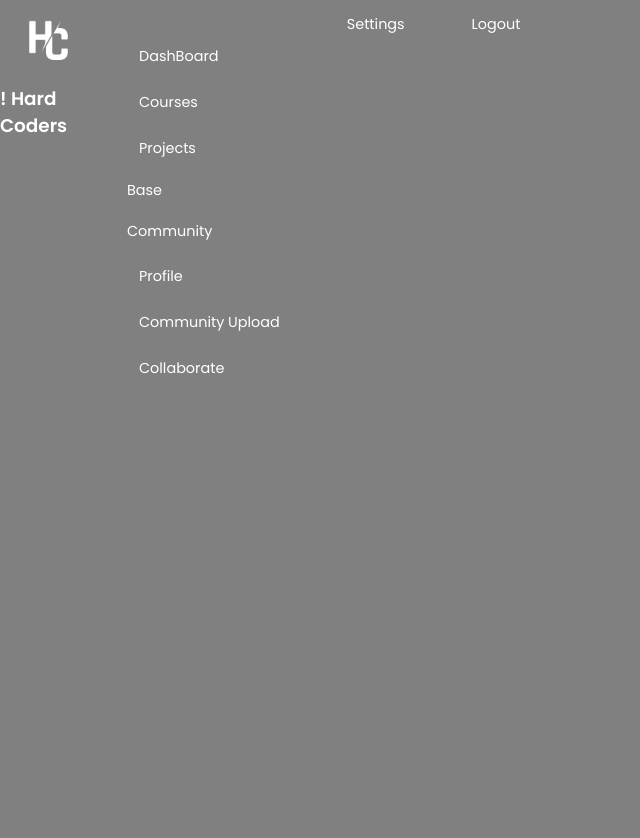
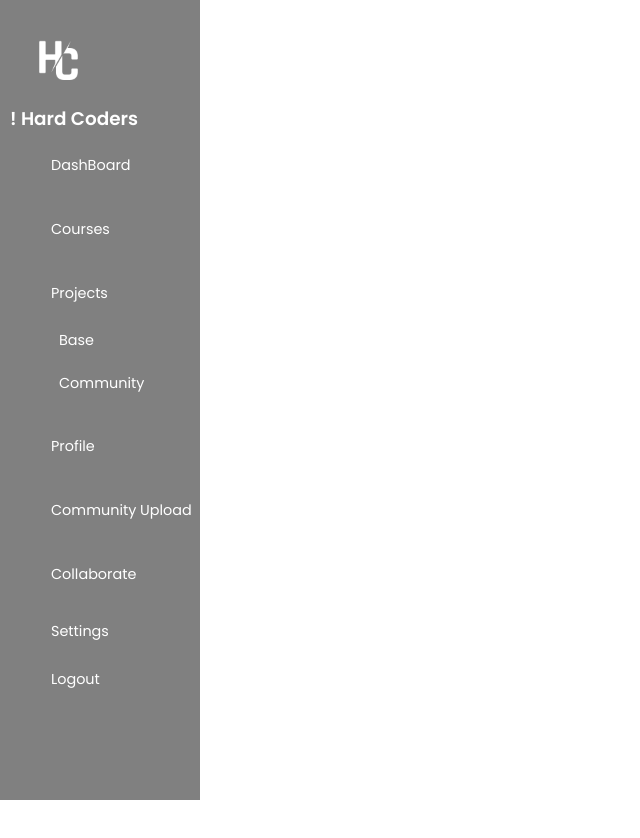
Before and after one commit to eyyt2309/NTUWIT-Hackathon, a React (Vite) app in the folder frontend/: page /dashboard in a window 1280 px wide. Shown: the top 838 px of the page, without its empty margins (0-640 px from the left). After the commit the page ends 800 px from the top, so only its background shows below. Built offline with nearby package versions, Linux system fonts and the light colour scheme.

Commit message:
fixed sidebar enjia pls fix the css it looks like dog

```diff
--- a/frontend/src/App.css
+++ b/frontend/src/App.css
@@ -1,3 +1,2 @@
 .d-flex {
-  background-color: gray;
 }
--- a/frontend/src/App.tsx
+++ b/frontend/src/App.tsx
@@ -1,5 +1,10 @@
 import "./App.css";
-import { BrowserRouter as Router, Routes, Route } from "react-router-dom";
+import {
+  BrowserRouter as Router,
+  Routes,
+  Route,
+  Navigate,
+} from "react-router-dom";
 import Sidebar from "./components/Sidebar";
 import Courses from "./pages/Courses";
 import ProjectsBase from "./pages/ProjectsBase";
@@ -18,6 +23,7 @@ function App() {
           <Sidebar />
           <div className="container-fluid p-4">
             <Routes>
+              <Route path="/" element={<Navigate replace to="/dashboard" />} />
               <Route path="/Dashboard" element={<Dashboard />} />
               <Route path="/courses" element={<Courses />} />
               <Route path="/projects/base" element={<ProjectsBase />} />
--- a/frontend/src/components/Sidebar.tsx
+++ b/frontend/src/components/Sidebar.tsx
@@ -14,7 +14,6 @@ function Sidebar() {
         </button>
         <div className="sidebar-logo">
           <Link to="/">! Hard Coders</Link>
-        </div>
         </div>
 
         {/* Sidebar Navigation Links */}
@@ -97,6 +96,7 @@ function Sidebar() {
           </Link>
         </div>
       </div>
+    </div>
   );
 }
 
--- a/frontend/src/css/Sidebar.css
+++ b/frontend/src/css/Sidebar.css
@@ -1,14 +1,44 @@
 .sidebar {
-  width: 90px;
-  height: 150vh;
+  width: 200px; /* Increased width for better text visibility */
+  height: 100vh;
   background-color: gray;
   display: flex;
-  padding: 0px;
-  margin: 0px;
+  flex-direction: column; /* Stack items vertically */
   justify-content: flex-start;
+  text-align: left; /* Align text to the left */
+  padding: 20px 10px; /* Space around the sidebar */
 }
 
 .menu-icon {
   width: 50px;
   height: 50px;
 }
+
+.sidebar-nav {
+  list-style: none;
+  padding: 0;
+  margin: 0;
+}
+
+.sidebar-item {
+  padding: 7px 0px; /* Better spacing for list items */
+  display: block;
+}
+
+.sidebar-link {
+  display: block; /* Ensures each link takes full width */
+  color: white;
+  text-decoration: none;
+  padding: 5px 10px;
+  margin: 2px 0;
+  width: 100%; /* Full width so text stays aligned */
+}
+
+.sidebar-dropdown {
+  padding-left: 20px; /* Indents sub-items */
+  margin-top: 5px; /* Adds spacing between parent & child */
+}
+
+.sidebar-dropdown .sidebar-item {
+  padding: 0px; /* Further indent nested items */
+}
--- a/frontend/src/pages/Dashboard.tsx
+++ b/frontend/src/pages/Dashboard.tsx
@@ -1,7 +1,11 @@
 import "../css/Dashboard.css";
 
 function Dashboard() {
-  return <div></div>;
+  return (
+    <div className="dashboard_container">
+      <div className="navbar"></div>
+    </div>
+  );
 }
 
 export default Dashboard;
```
Lines whose indentation alone changed are shown as unchanged.
